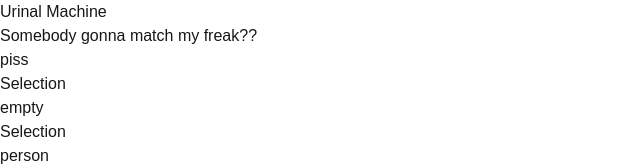
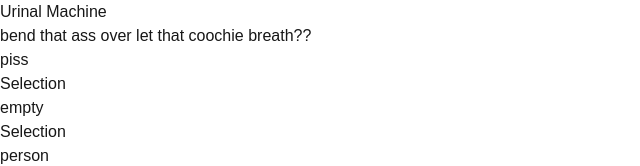
Before and after one commit to itsombhatt/urinal_machine, a Next.js app: page / in a window 1280 px wide. Shown: the top 166 px of the page, without its empty margins (0-640 px from the left). Built offline with nearby package versions, Linux system fonts and the light colour scheme.

Commit message:
major change

```diff
--- a/src/app/page.js
+++ b/src/app/page.js
@@ -38,7 +38,7 @@ function App() {
         Urinal Machine
       </h1>
       <p className='py-8 text-center'>
-        Somebody gonna match my freak??
+        bend that ass over let that coochie breath??
       </p>
       <div className="grid grid-cols-5 gap-4">
         {urinalState.map((urinal, index) => {
```
